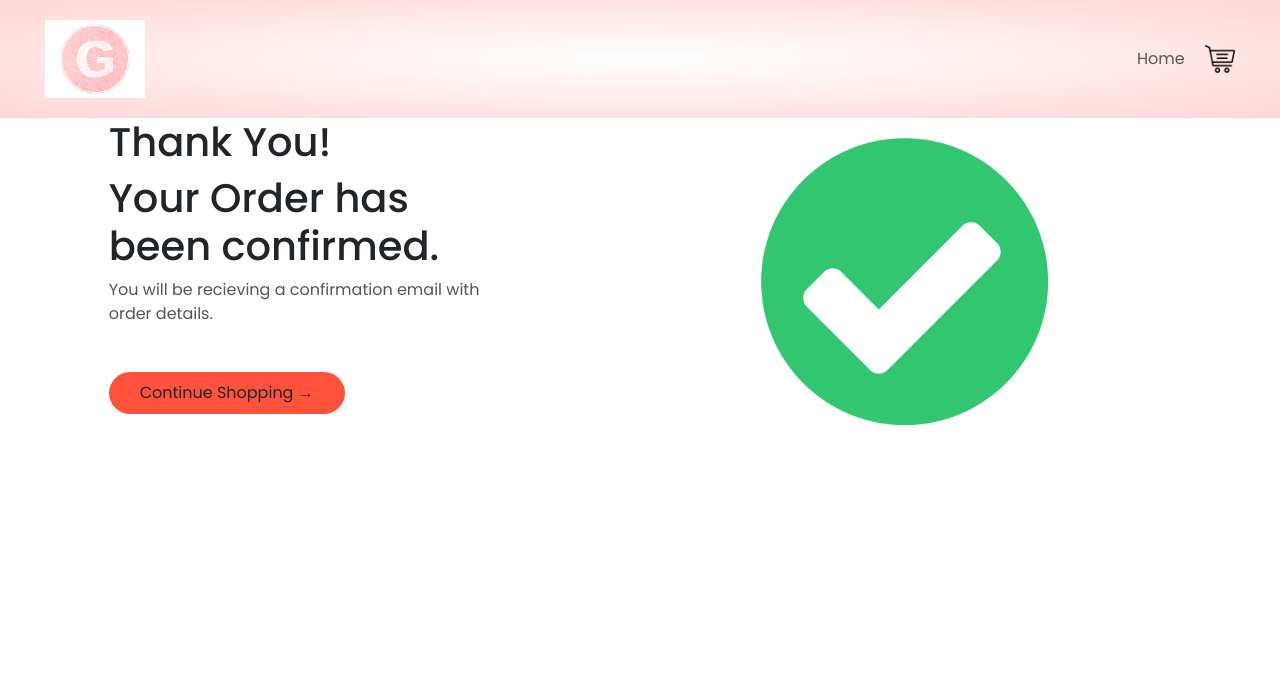
After one commit to ShrutikaDRaut/Capstone2, a Django app: page /thank-you in a window 1280 px wide. The commit adds this page. Shown: the top 684 px of the page. Run offline with Django 3.2, Linux system fonts and the light colour scheme.

Commit message:
order confirmed page added

```diff
--- a/WebApplication/gadgetbot/urls.py
+++ b/WebApplication/gadgetbot/urls.py
@@ -9,4 +9,5 @@ urlpatterns = [
     path('cart', views.cart, name='cart'),
     path('checkout', views.checkout, name='checkout'),
     path('process_order/', views.processOrder, name="process_order"),
+    path('thank-you', views.orderCompleted, name="order-completed"),
 ]
--- a/WebApplication/pricenegotiator/static/css/style.css
+++ b/WebApplication/pricenegotiator/static/css/style.css
@@ -306,3 +306,10 @@ td img {
   border-radius: 30px;
   transition: background 0.5s;
 }
+
+.col-4 img {
+  width: 70%;
+  height: 70%;
+  margin-left: auto;
+  margin-right: auto;
+}
--- a/WebApplication/pricenegotiator/templates/checkout.html
+++ b/WebApplication/pricenegotiator/templates/checkout.html
@@ -148,7 +148,7 @@
 
 				cart = {}
 				document.cookie ='cart=' + JSON.stringify(cart) + ";domain=;path=/"
-                window.location.href = "{% url 'home' %}"
+                window.location.href = "{% url 'order-completed' %}"
             })
 	    }
 </script>
--- /dev/null
+++ b/WebApplication/pricenegotiator/templates/thankyou.html
@@ -0,0 +1,15 @@
+{% extends 'base.html' %}
+{% load static %}
+{% block content %}
+<div class="row">
+    <div class="col-4">
+        <h1>Thank You!</h1>
+        <h1>Your Order has been confirmed.</h1>
+        <p>You will be recieving a confirmation email with order details.</p>
+        <a href="" class="btn"> Continue Shopping &#8594;</a>
+    </div>
+    <div class="col-4">
+        <img src="{% static 'images/tick.png' %}">
+    </div>
+</div>
+{% endblock %}
--- a/WebApplication/pricenegotiator/views.py
+++ b/WebApplication/pricenegotiator/views.py
@@ -44,15 +44,14 @@ def product_detail(request, product_id: int):
     cartItems = cookieData['cartItems']
     items = cookieData['items']
 
+    cartQuantity = 1
     if len(items) != 0:
         for item in items:
             if item['id'] == product_id:
                 cartQuantity = item['quantity']
-            else:
-                cartQuantity = 1
     else:
         cartQuantity = 1
-
+    print(cartQuantity)
     context = {'product': product,
                'productDetail': productdetail, 'cartItems': cartItems, 'cartQuantity': cartQuantity}
     return render(request, 'product.html', context)
@@ -113,3 +112,11 @@ def processOrder(request):
     )
 
     return JsonResponse('Payment completed!', safe=False)
+
+
+def orderCompleted(request):
+    cookieData = cookieCart(request)
+    cartItems = cookieData['cartItems']
+
+    context = {'cartItems': cartItems}
+    return render(request, 'thankyou.html', context)
```
Also changed, not shown: WebApplication/db.sqlite3, WebApplication/pricenegotiator/static/images/tick.png (added).
